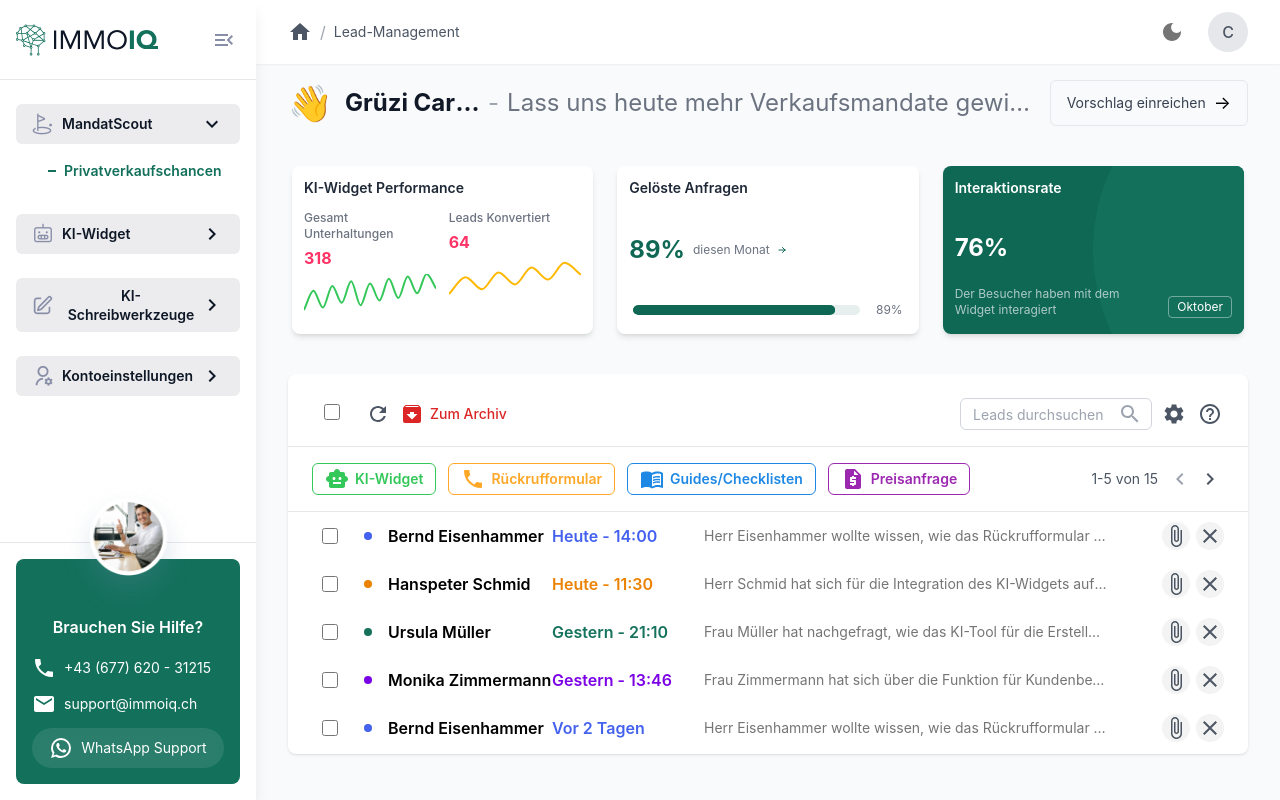
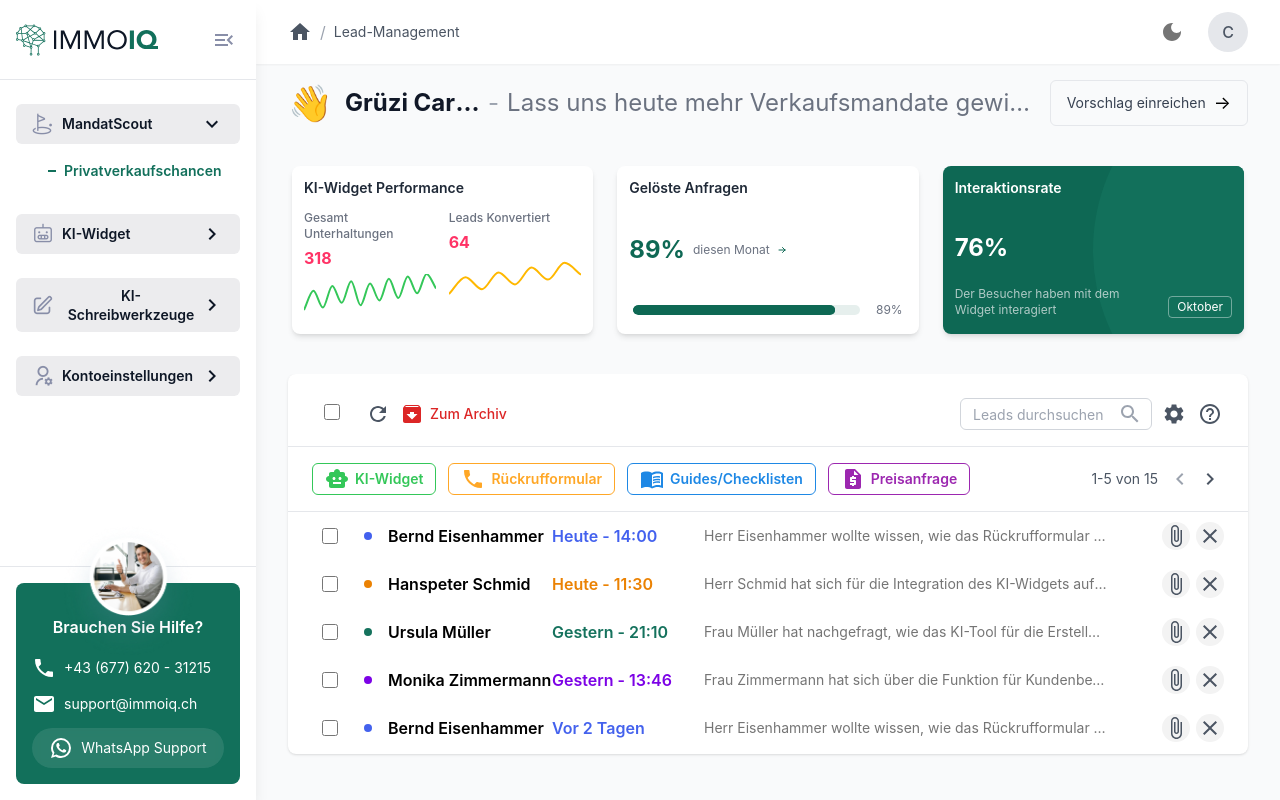
Before and after one commit to anonfaded/immoiq, a React (Vite) app: page /dashboard in a window 1280 px wide. Built offline with nearby package versions, Linux system fonts and the light colour scheme.

Commit message:
Refactor Dashboard component: Adjust profile picture positioning and padding in Help Section for improved layout consistency. This change enhances visual appeal and user engagement.

```diff
--- a/src/pages/Dashboard.jsx
+++ b/src/pages/Dashboard.jsx
@@ -535,9 +535,9 @@ export default function Dashboard() {
 
         {/* Help Section */}
         <div className="p-4 border-t border-gray-200 relative">
-          <div className="bg-[#12705b] text-white rounded-lg p-4 h-auto pt-14">
+          <div className="bg-[#12705b] text-white rounded-lg p-4 h-auto pt-8">
             {/* Profile Picture */}
-            <div className="absolute -top-16 left-1/2 transform -translate-x-1/2">
+            <div className="absolute -top-12 left-1/2 transform -translate-x-1/2">
               <div className="w-36 h-36 rounded-full overflow-hidden">
                 <img
                   src="/contact-whatsapp.png"
```
